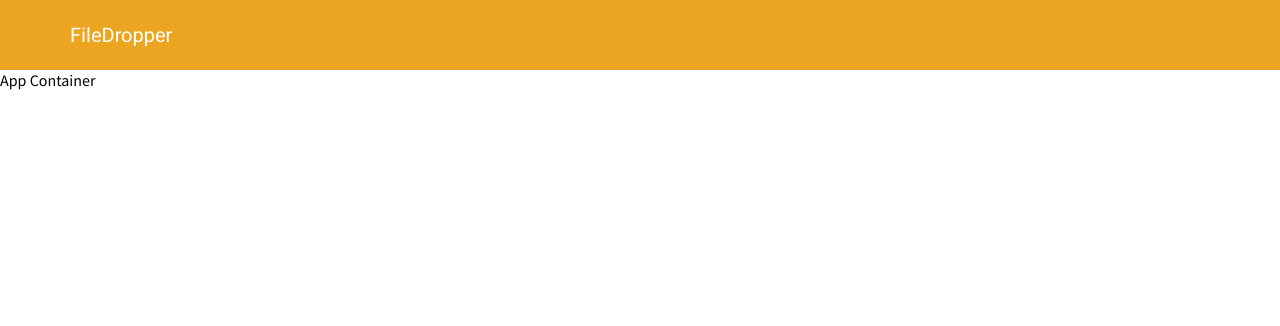
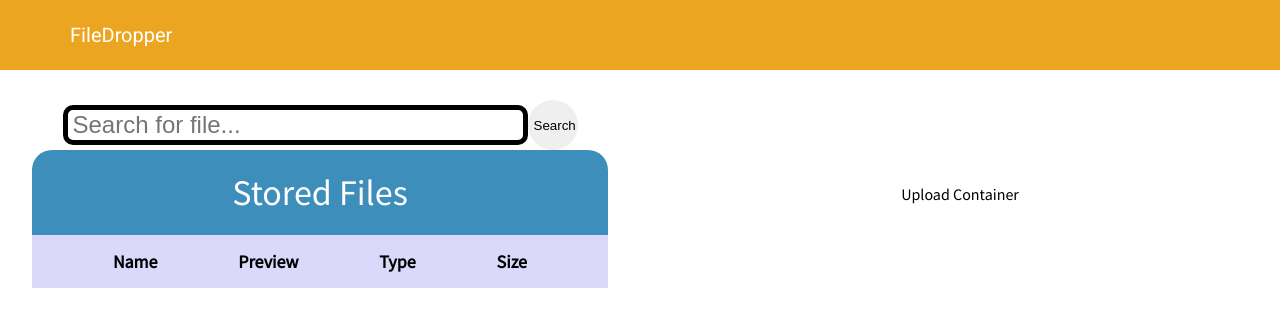
Before and after one commit to snekplex/FileDropper, a React (Create React App) app: page / in a window 1280 px wide. Shown: the top 326 px of the page. Built offline with nearby package versions, Linux system fonts and the light colour scheme.

Commit message:
Setup Files/Uploads container components

```diff
--- a/src/components/AppContainer.js
+++ b/src/components/AppContainer.js
@@ -2,10 +2,14 @@ import React from 'react';
 
 import '../scss/AppContainer.scss';
 
+import FilesContainer from './Files/FilesContainer';
+import UploadContainer from './Upload/UploadContainer'
+
 function AppContainer() {
   return (
     <div className="app-container">
-      App Container
+      <FilesContainer/>
+      <UploadContainer/>
     </div>
   )
 }
--- /dev/null
+++ b/src/components/Files/FileSearch.js
@@ -0,0 +1,14 @@
+import React from 'react';
+
+import '../../scss/Files/FileSearch.scss';
+
+function FileSearch () {
+  return (
+    <div className="file-search">
+      <input className="file-search-input" type="text" placeholder="Search for file..." />
+      <button className="file-search-btn">Search</button>
+    </div>
+  )
+}
+
+export default FileSearch;
--- /dev/null
+++ b/src/components/Files/FilesContainer.js
@@ -0,0 +1,17 @@
+import React from 'react';
+
+import '../../scss/Files/FilesContainer.scss';
+
+import FileSearch from './FileSearch';
+import FilesTable from './FilesTable';
+
+function FilesContainer () {
+  return (
+    <div className="files-container">
+      <FileSearch/>
+      <FilesTable/>
+    </div>
+  )
+}
+
+export default FilesContainer;
--- /dev/null
+++ b/src/components/Files/FilesTable.js
@@ -0,0 +1,21 @@
+import React from 'react';
+
+import '../../scss/Files/FilesTable.scss';
+
+function FilesTable () {
+  return (
+    <div className="files-table">
+      <div className="table-header">
+        Stored Files
+      </div>
+      <div className="table-col-names">
+        <span>Name</span>
+        <span>Preview</span>
+        <span>Type</span>
+        <span>Size</span>
+      </div>
+    </div>
+  )
+}
+
+export default FilesTable;
--- /dev/null
+++ b/src/components/Upload/UploadContainer.js
@@ -0,0 +1,13 @@
+import React from 'react';
+
+import '../../scss/Upload/UploadContainer.scss';
+
+function UploadContainer () {
+  return (
+    <div className="upload-container">
+      Upload Container
+    </div>
+  )
+}
+
+export default UploadContainer;
--- a/src/scss/AppContainer.scss
+++ b/src/scss/AppContainer.scss
@@ -1,5 +1,6 @@
 .app-container {
     display: flex;
+    flex-direction: row;
     align-items: center;
     width: 100%;
     height: 100%;
--- /dev/null
+++ b/src/scss/Files/FileSearch.scss
@@ -0,0 +1,24 @@
+.file-search {
+    display: flex;
+    flex-direction: row;
+    align-items: center;
+    justify-content: center;
+    width: 100%;
+    height: 20%;
+
+    .file-search-input {
+        width: 70%;
+        height: 100%;
+        border: 5px solid #000000;
+        border-radius: 10px;
+        font-size: 24px;
+        padding-left: 5px;
+    }
+
+    .file-search-btn {
+        width: 50px;
+        height: 50px;
+        border: none;
+        border-radius: 100%;
+    }
+}
--- /dev/null
+++ b/src/scss/Files/FilesContainer.scss
@@ -0,0 +1,8 @@
+.files-container {
+    display: flex;
+    flex-direction: column;
+    align-items: center;
+    width: 100%;
+    height: 100%;
+    margin: 30px 0;
+}
--- /dev/null
+++ b/src/scss/Files/FilesTable.scss
@@ -0,0 +1,34 @@
+.files-table {
+    display: flex;
+    flex-direction: column;
+    align-items: center;
+    justify-content: center;
+    width: 90%;
+    height: 100%;
+
+    .table-header {
+        display: flex;
+        align-items: center;
+        justify-content: center;
+        width: 100%;
+        height: 100%;
+        font-size: 36px;
+        background: #3D8EBB;
+        color: #ffffff;
+        border-top-left-radius: 20px;
+        border-top-right-radius: 20px;
+        padding: 20px 0;
+    }
+
+    .table-col-names {
+        display: flex;
+        align-items: center;
+        justify-content: space-evenly;
+        width: 100%;
+        height: 100%;
+        font-size: 18px;
+        font-weight: 700;
+        background: #DAD9FB;
+        padding: 15px 0;
+    }
+}
--- /dev/null
+++ b/src/scss/Upload/UploadContainer.scss
@@ -0,0 +1,7 @@
+.upload-container {
+    display: flex;
+    flex-direction: column;
+    align-items: center;
+    width: 100%;
+    height: 100%;
+}
```
